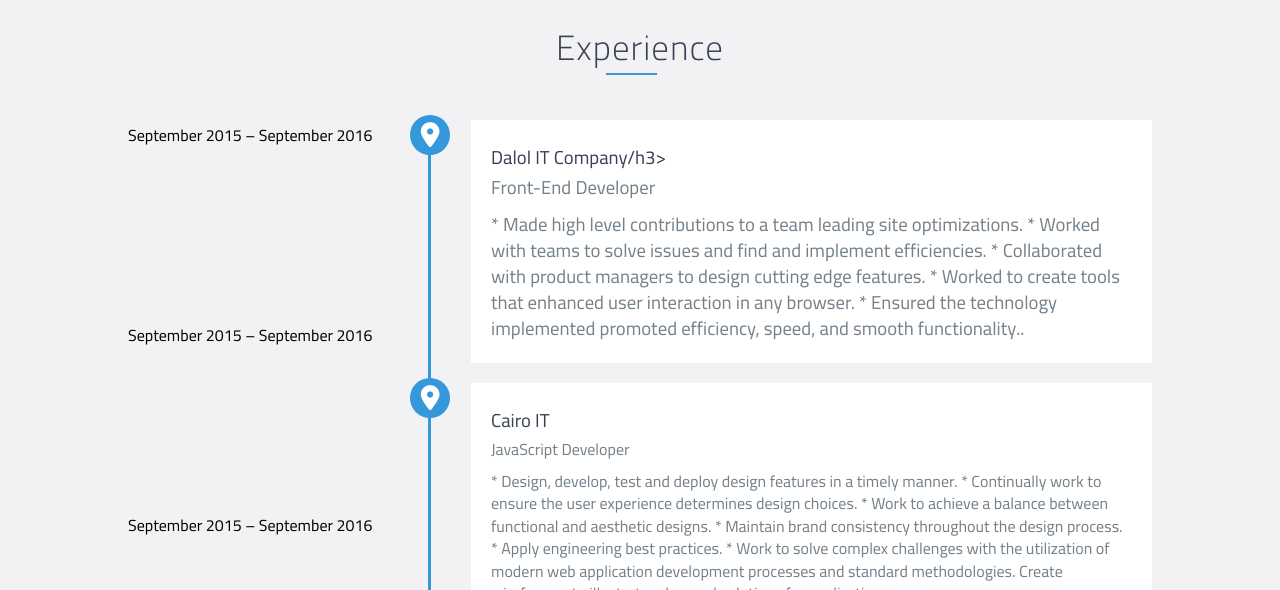
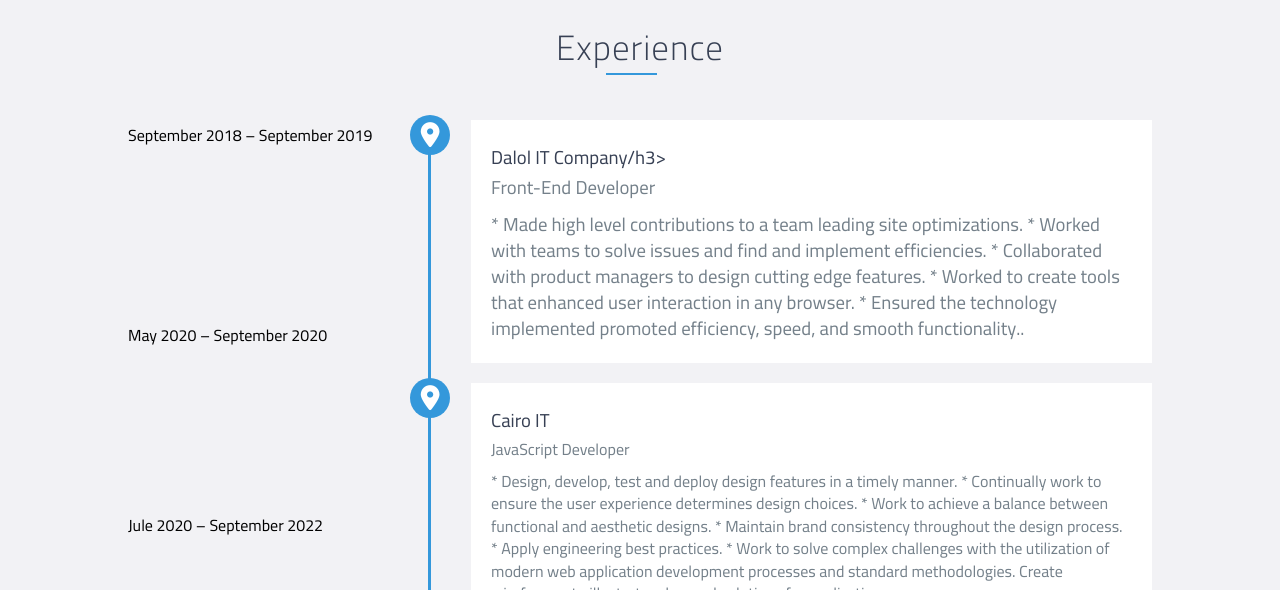
Before and after one commit to kamelmaher/portfolio, a plain HTML site: page index.html in a window 1280 px wide. Shown: the part 1100-1690 px from the top of the page. Drawn offline with Linux system fonts and the light colour scheme.

Commit message:
Update index.html

```diff
--- a/index.html
+++ b/index.html
@@ -55,9 +55,9 @@
         <div class="title"><h2>Experience</h2></div>
         <div class="container">
             <div class="date">
-                <p>September 2015 – September 2016</p>
-                <p>September 2015 – September 2016</p>
-                <p>September 2015 – September 2016</p>
+                <p>September 2018 – September 2019</p>
+                <p>May 2020 – September 2020</p>
+                <p>Jule 2020 – September 2022</p>
             </div>
             <div class="cards">
                 <div class="card">
```
